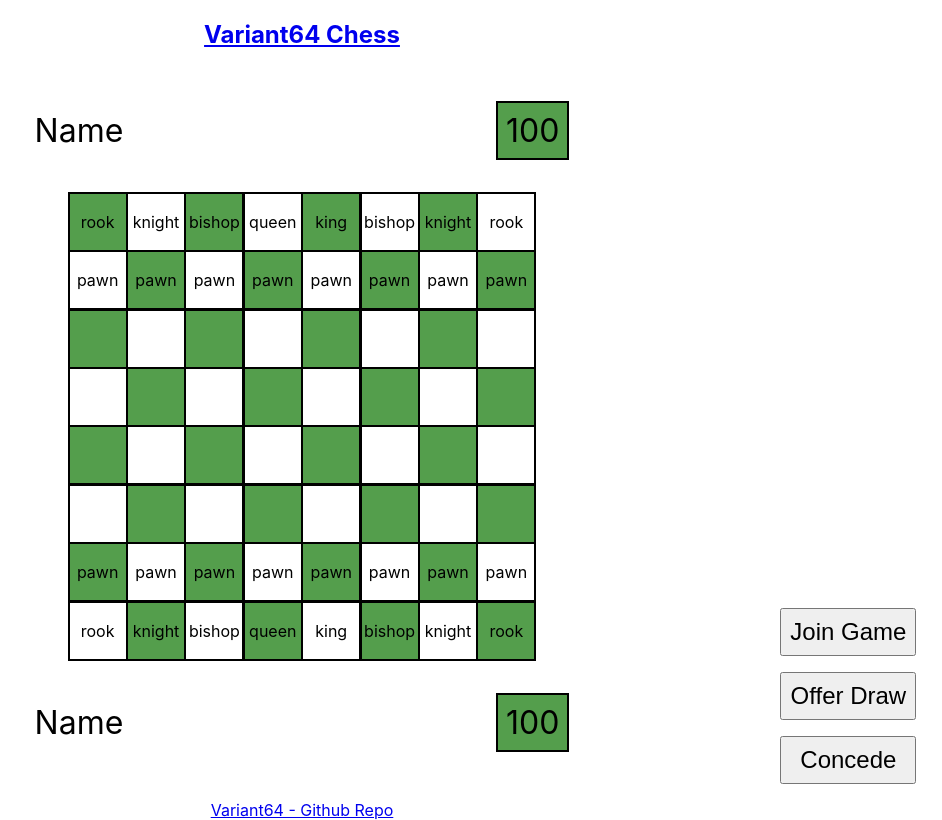
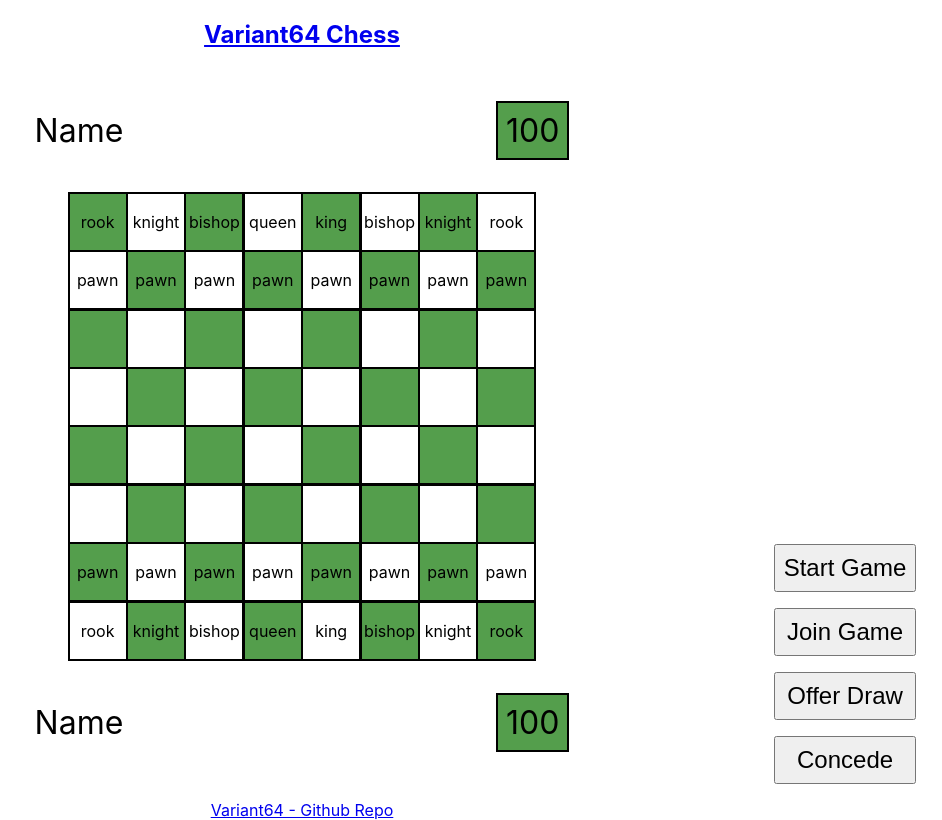
Before and after one commit to fortyoneeight/variant64, a React (Create React App) app in the folder frontend/packages/web/: page /room/1 in a window 1280 px wide. Shown: the whole page, without its empty margins (338-1280 px from the left). Built offline with nearby package versions, Linux system fonts and the light colour scheme; no server answers.

Commit message:
Add start game button

```diff
--- a/frontend/packages/web/src/index.css
+++ b/frontend/packages/web/src/index.css
@@ -79,6 +79,10 @@ body {
   font-size: 1.5rem;
   padding: 0.5rem;
 }
+.startButton {
+  font-size: 1.5rem;
+  padding: 0.5rem;
+}
 
 .outline {
   outline: 1px black;
--- a/frontend/packages/web/src/pages/Gamepage.tsx
+++ b/frontend/packages/web/src/pages/Gamepage.tsx
@@ -17,6 +17,7 @@ export default function Gamepage() {
 
   const [room, setRoom] = useRecoilState(roomState);
   const [player, setPlayer] = useRecoilState(playerState);
+  const defaultClockMillis = 600000;
 
   if (!room.id && id) {
     homepageService.getRoom(id).then((roomResponse) => {
@@ -46,6 +47,15 @@ export default function Gamepage() {
     });
   };
 
+  const handleStartClick = () => {
+    homepageService.startRoom(room.id, defaultClockMillis).then((roomResponse) => {
+      setRoom({
+        ...room,
+        ...roomResponse,
+      });
+    });
+  };
+
   const joinLeaveButton = isPlayerPlaying ? (
     <button className="drawButton" onClick={() => handleLeaveClick()}>
       Quit Game
@@ -68,6 +78,9 @@ export default function Gamepage() {
         <p className="clock">{mockdataBoard.clocks.player2}</p>
       </div>
       <div className="gameplayButtonContainer">
+        <button className="startButton" onClick={() => handleStartClick()}>
+          Start Game
+        </button>
         {joinLeaveButton}
         <button className="drawButton">Offer Draw</button>
         <button className="concedeButton">Concede</button>
--- a/frontend/packages/web/src/pages/hompage-service.ts
+++ b/frontend/packages/web/src/pages/hompage-service.ts
@@ -8,6 +8,7 @@ import {
   GetRoomsResponse,
   JoinRoomResponse,
   LeaveRoomResponse,
+  StartRoomResponse,
   RoutesParams,
 } from '../types';
 
@@ -63,6 +64,18 @@ export class HomepageService {
     });
   }
 
+  startRoom(roomID: string, clockMillis: number) {
+    return this.httpservice.request<StartRoomResponse>({
+      action: AppActions.START_ROOM,
+      params: {
+        [RoutesParams.ROOM_ID]: roomID,
+      },
+      body: {
+        [RoutesParams.PLAYER_TIME_MILLIS]: clockMillis,
+      },
+    });
+  }
+
   createPlayer(displayName: string) {
     return this.httpservice.request<CreatePlayerResponse>({
       action: AppActions.CREATE_PLAYER,
--- a/frontend/packages/web/src/services/config.ts
+++ b/frontend/packages/web/src/services/config.ts
@@ -14,6 +14,10 @@ export const RoomAPIRoutesConfig = {
       (params) => `/room/${params[RoutesParams.ROOM_ID]}/leave`,
       'post'
     ),
+    [AppActions.START_ROOM]: NewRoute(
+      (params) => `/room/${params[RoutesParams.ROOM_ID]}/start`,
+      'post'
+    ),
     [AppActions.GET_ROOMS]: NewRoute(() => '/rooms', 'get'),
 
     // player
--- a/frontend/packages/web/src/types/api.ts
+++ b/frontend/packages/web/src/types/api.ts
@@ -13,6 +13,7 @@ export enum RoutesParams {
   ROOM_ID = 'room_id',
   PLAYER_ID = 'player_id',
   PLAYER_DISPLAY_NAME = 'display_name',
+  PLAYER_TIME_MILLIS = 'player_time_ms',
 }
 
 export type CreateRoomRequest = {
```
Also changed, not shown: 1 other file (tests, documents, lock files or other folders).
